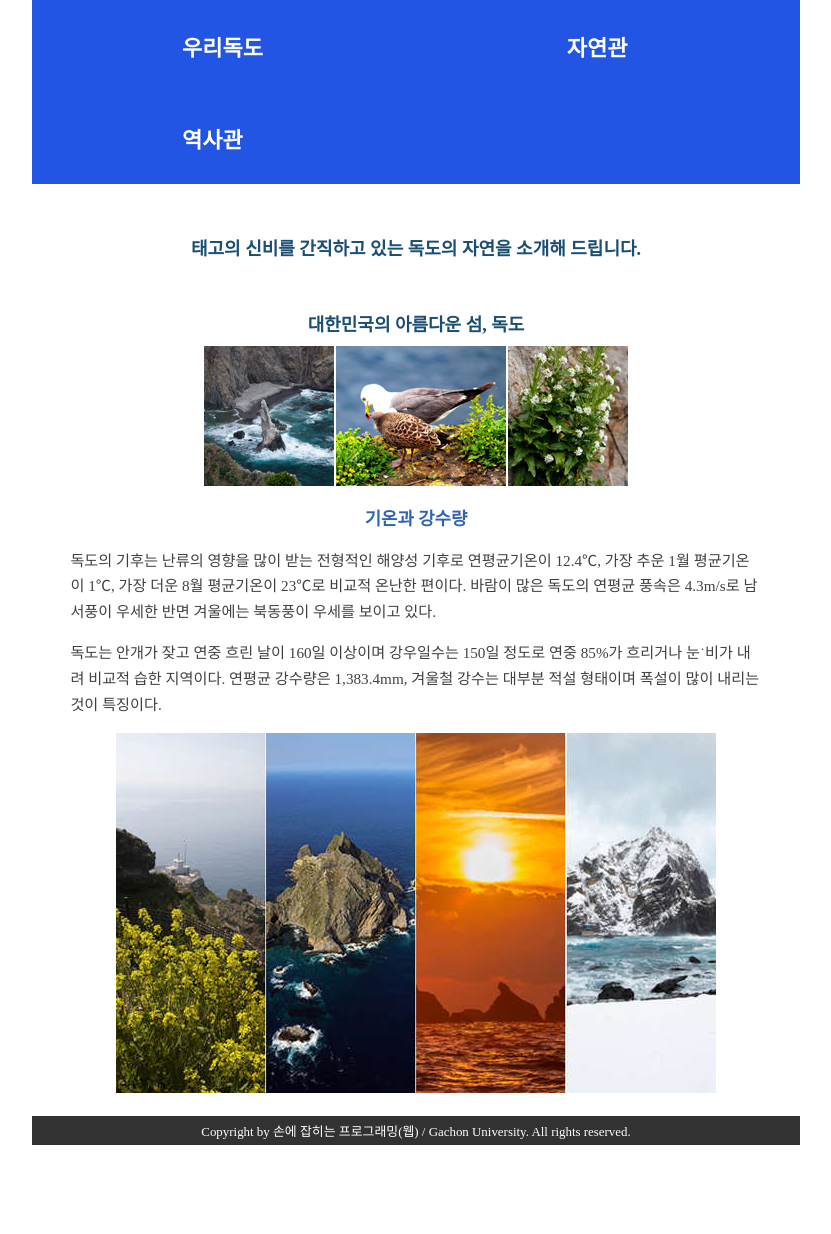
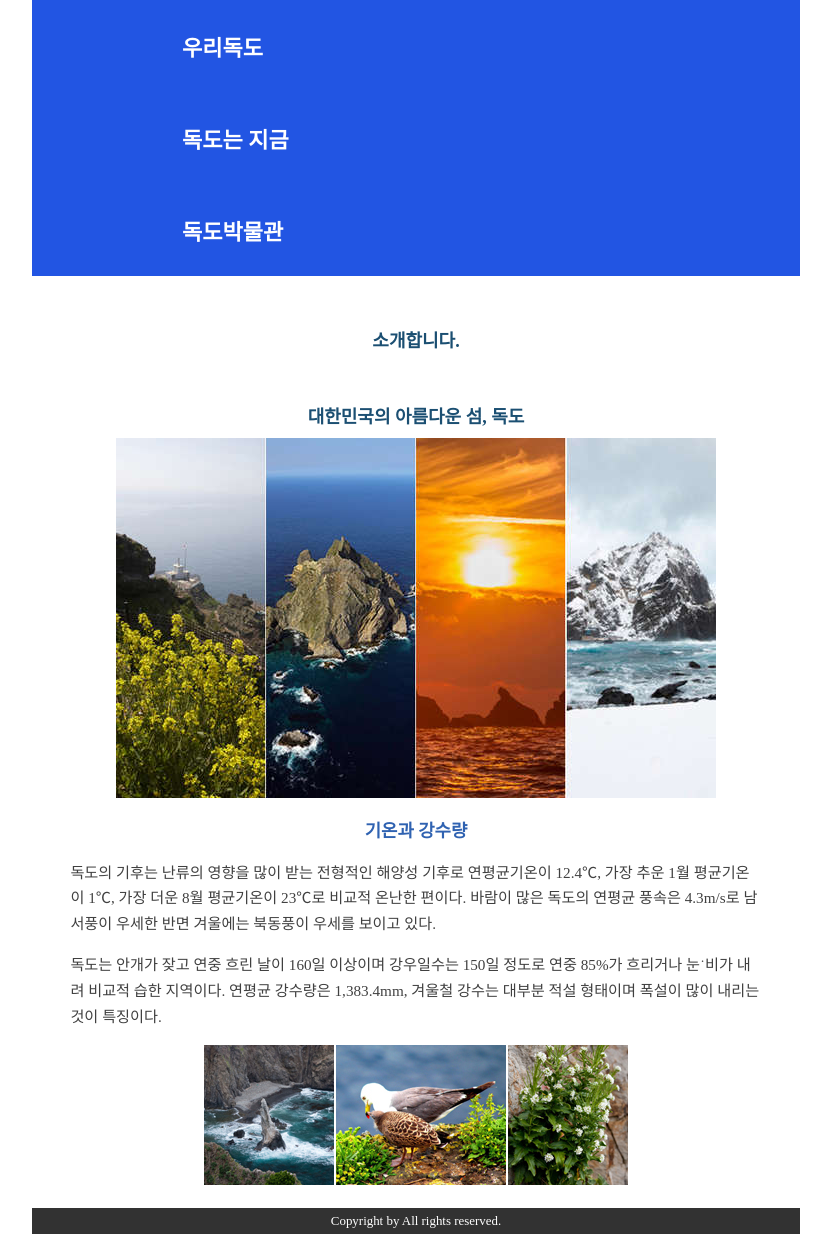
Before and after one commit to beusedname/dokdom, a plain HTML site: page index.html in a window 1280 px wide. Shown: the whole page, without its empty margins (224-1055 px from the left). Before the commit the page ends 1145 px from the top, so only its background shows below. Drawn offline with Linux system fonts and the light colour scheme.

Commit message:
index.html

```diff
--- a/index.html
+++ b/index.html
@@ -4,7 +4,7 @@
     <meta charset="utf-8">
     <link href="style.css" rel="stylesheet" media="screen">
     <meta name="viewport" content="width=device-width, initial-scale=1.0">
-    <title>프로젝트: 반응형 웹 페이지 제작</title>
+    <title>Dokdo website</title>
 </head>
 <body>
     <!-- Header: 메뉴 -->
@@ -12,25 +12,25 @@
         <label for="toggle">MENU</label>
         <input type="checkbox" id="toggle">
         <ul id="nav">
-            <li><a href="#"> 우리독도 </a></li>
-            <li><a href="#"> 자연관 </a></li>
-            <li><a href="#"> 역사관 </a></li>
+            <li><a href="https://map.naver.com/p/entry/place/11491872?c=14.87,0,0,0,dh"> 우리독도 </a></li>
+            <li><a href="https://www.ulleung.go.kr/live/index.do"> 독도는 지금 </a></li>
+            <li><a href="https://dokdomuseum.go.kr/ko/main.do"> 독도박물관 </a></li>
         </ul>
     </div>
     <!-- Contents: 본문 -->
     <div id="contents">
-        <h2>태고의 신비를 간직하고 있는 독도의 자연을 소개해 드립니다.</h2>
+        <h2>소개합니다.</h2>
         <h2>대한민국의 아름다운 섬, 독도</h2>
-        <img src="dokdo1.jpeg" alt="독도 이미지 1">
+        <img src="dokdo2.jpeg" alt="독도 이미지 1">
         <h3>기온과 강수량</h3>
         <p>독도의 기후는 난류의 영향을 많이 받는 전형적인 해양성 기후로 연평균기온이 12.4℃, 가장 추운 1월 평균기온이 1℃, 가장 더운 8월 평균기온이 23℃로 비교적 온난한 편이다. 바람이 많은 독도의 연평균 풍속은 4.3m/s로 남서풍이 우세한 반면 겨울에는 북동풍이 우세를 보이고 있다.</p>
         <p>독도는 안개가 잦고 연중 흐린 날이 160일 이상이며 강우일수는 150일 정도로 연중 85%가 흐리거나 눈˙비가 내려 비교적 습한 지역이다. 연평균 강수량은 1,383.4mm, 겨울철 강수는 대부분 적설 형태이며 폭설이 많이 내리는 것이 특징이다.</p>
-        <img src="dokdo2.jpeg" alt="독도 이미지 2">
+        <img src="dokdo1.jpeg" alt="독도 이미지 2">
         <br>
     </div>
     <!-- Footer: 저작권정보 -->
     <div id="footer">
-        Copyright by 손에 잡히는 프로그래밍(웹) / Gachon University. All rights reserved.
+        Copyright by  All rights reserved.
     </div>
 </body>
 </html>
```
